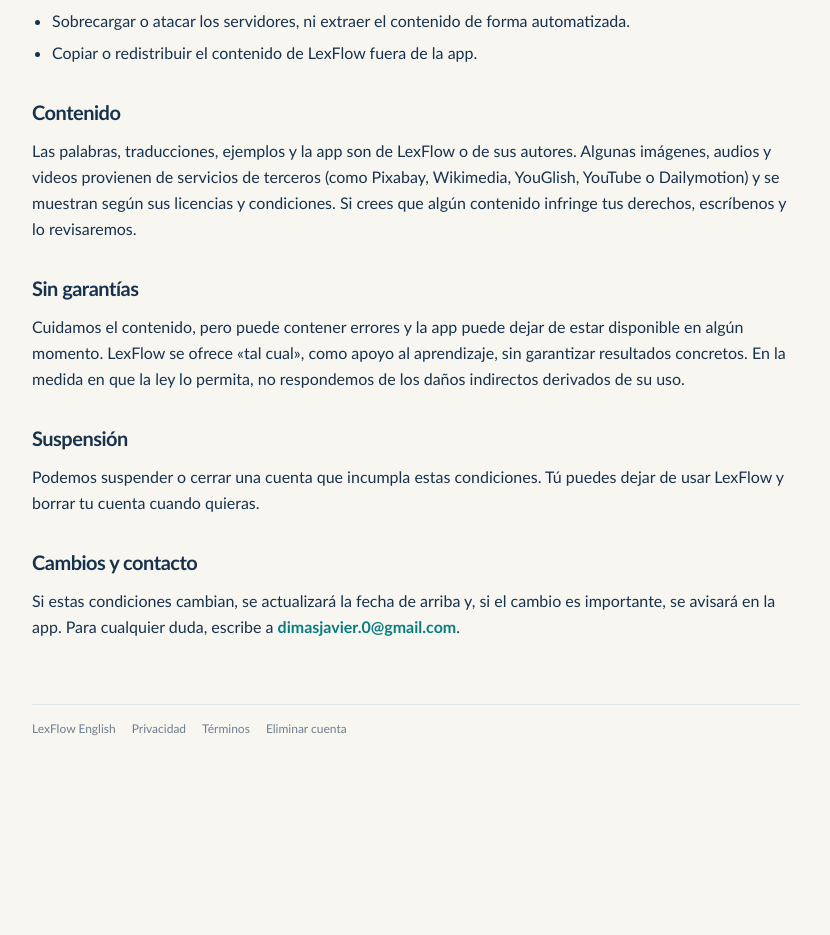
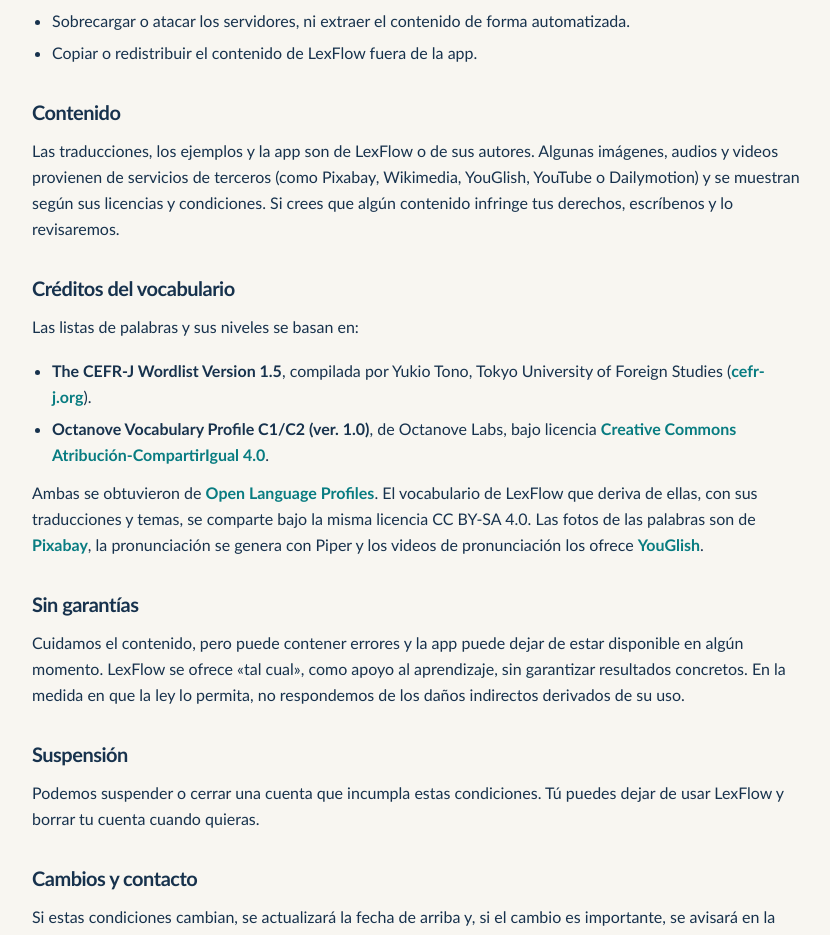
Before and after one commit to dimasjavier0/lexflow-web, a React (Vite) app: page /terms in a window 1280 px wide. Shown: the part 800-1735 px from the top of the page, without its empty margins (224-1054 px from the left). Before the commit the page ends 1601 px from the top, so only its background shows below. Built offline with nearby package versions, Linux system fonts and the light colour scheme; no server answers.

Commit message:
feat: credit the CEFR-J and Octanove word lists in the terms
Co-Authored-By: Claude Opus 5.5 <noreply@anthropic.com>

```diff
--- a/src/pages/legal/terms-page.tsx
+++ b/src/pages/legal/terms-page.tsx
@@ -31,7 +31,16 @@ export function TermsPage() {
       </LegalSection>
 
       <LegalSection title="Contenido">
-        <p>Las palabras, traducciones, ejemplos y la app son de LexFlow o de sus autores. Algunas imágenes, audios y videos provienen de servicios de terceros (como Pixabay, Wikimedia, YouGlish, YouTube o Dailymotion) y se muestran según sus licencias y condiciones. Si crees que algún contenido infringe tus derechos, escríbenos y lo revisaremos.</p>
+        <p>Las traducciones, los ejemplos y la app son de LexFlow o de sus autores. Algunas imágenes, audios y videos provienen de servicios de terceros (como Pixabay, Wikimedia, YouGlish, YouTube o Dailymotion) y se muestran según sus licencias y condiciones. Si crees que algún contenido infringe tus derechos, escríbenos y lo revisaremos.</p>
+      </LegalSection>
+
+      <LegalSection title="Créditos del vocabulario">
+        <p>Las listas de palabras y sus niveles se basan en:</p>
+        <ul>
+          <li><strong>The CEFR-J Wordlist Version 1.5</strong>, compilada por Yukio Tono, Tokyo University of Foreign Studies (<a href="http://www.cefr-j.org/download.html" target="_blank" rel="noreferrer">cefr-j.org</a>).</li>
+          <li><strong>Octanove Vocabulary Profile C1/C2 (ver. 1.0)</strong>, de Octanove Labs, bajo licencia <a href="https://creativecommons.org/licenses/by-sa/4.0/deed.es" target="_blank" rel="noreferrer">Creative Commons Atribución-CompartirIgual 4.0</a>.</li>
+        </ul>
+        <p>Ambas se obtuvieron de <a href="https://github.com/openlanguageprofiles/olp-en-cefrj" target="_blank" rel="noreferrer">Open Language Profiles</a>. El vocabulario de LexFlow que deriva de ellas, con sus traducciones y temas, se comparte bajo la misma licencia CC BY-SA 4.0. Las fotos de las palabras son de <a href="https://pixabay.com" target="_blank" rel="noreferrer">Pixabay</a>, la pronunciación se genera con Piper y los videos de pronunciación los ofrece <a href="https://youglish.com" target="_blank" rel="noreferrer">YouGlish</a>.</p>
       </LegalSection>
 
       <LegalSection title="Sin garantías">
```
Also changed, not shown: 1 other file (tests, documents, lock files or other folders).
